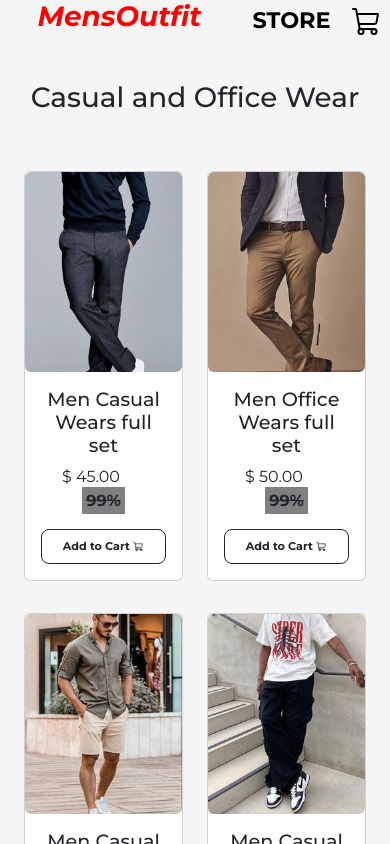
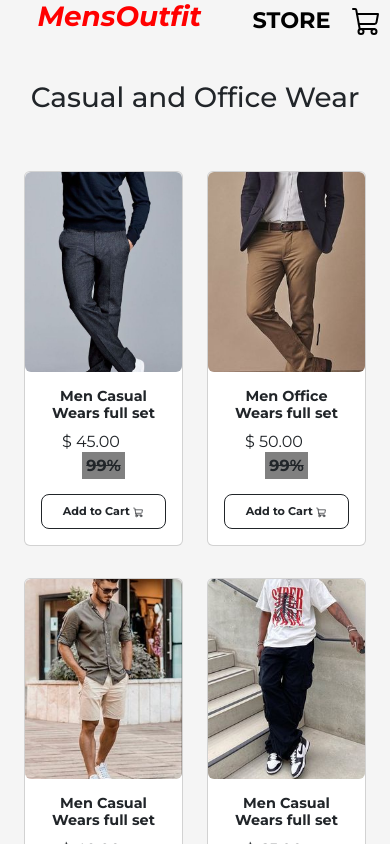
Before and after one commit to Karl-Xavier/shop_website, a React (Create React App) app: page / in a window 390 px wide. Shown: the top 844 px of the page. Built offline with nearby package versions, Linux system fonts and the light colour scheme.

Commit message:
Changed the styles for the mobile view

```diff
--- a/src/pages/shop/Products.css
+++ b/src/pages/shop/Products.css
@@ -8,7 +8,10 @@
       object-fit: cover;
     }
     .card-body h2{
-        font-size: 1.2rem;
+        width: 100%;
+        font-size: .9rem;
+        text-align: center;
+        font-weight: bold;
     }
     .cartbtn{
         font-size: .7rem;
```
